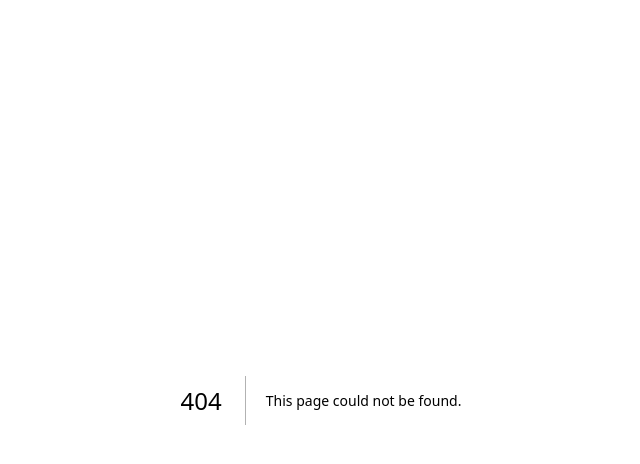
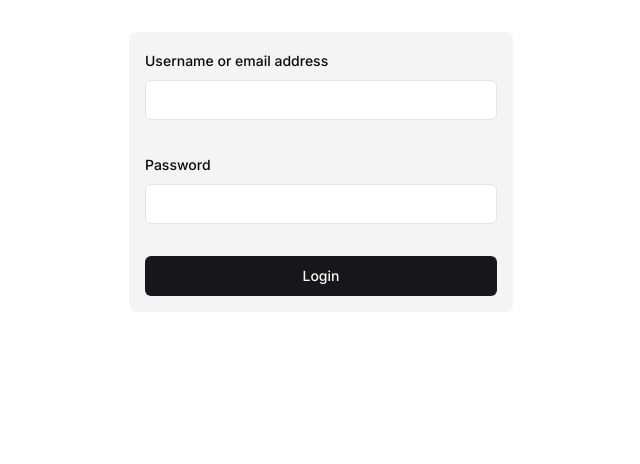
Before and after one commit to JIHONGKING/Ideation-Frontend, a Next.js app: page /login in a window 1280 px wide. Before the commit this address had no page. Shown: the top 464 px of the page, without its empty margins (319-959 px from the left). Built offline with nearby package versions, Linux system fonts and the light colour scheme.

Commit message:
Added a simple login page.

```diff
--- /dev/null
+++ b/src/app/login/page.tsx
@@ -0,0 +1,75 @@
+"use client";
+
+import { Button } from "@/components/ui/button";
+import {
+  Form,
+  FormControl,
+  FormField,
+  FormItem,
+  FormLabel,
+  FormMessage,
+} from "@/components/ui/form";
+import { Input } from "@/components/ui/input";
+import { zodResolver } from "@hookform/resolvers/zod";
+import { useForm } from "react-hook-form";
+import { z } from "zod";
+
+const loginSchema = z.object({
+  username: z.string(),
+  password: z.string(),
+});
+
+export default function Page() {
+  const form = useForm<z.infer<typeof loginSchema>>({
+    resolver: zodResolver(loginSchema),
+    defaultValues: {
+      username: "",
+      password: "",
+    },
+  });
+
+  // TODO: Call login server action
+  function onSubmit(values: z.infer<typeof loginSchema>) {
+    console.log(values);
+  }
+  return (
+    <main className="p-8 flex flex-col items-center">
+      <Form {...form}>
+        <form
+          onSubmit={form.handleSubmit(onSubmit)}
+          className="space-y-8 min-w-96 bg-secondary rounded-lg p-4"
+        >
+          <FormField
+            control={form.control}
+            name="username"
+            render={({ field }) => (
+              <FormItem>
+                <FormLabel>Username or email address</FormLabel>
+                <FormControl>
+                  <Input {...field} />
+                </FormControl>
+                <FormMessage />
+              </FormItem>
+            )}
+          />
+          <FormField
+            control={form.control}
+            name="password"
+            render={({ field }) => (
+              <FormItem>
+                <FormLabel>Password</FormLabel>
+                <FormControl>
+                  <Input {...field} />
+                </FormControl>
+                <FormMessage />
+              </FormItem>
+            )}
+          />
+          <Button type="submit" className="w-full">
+            Login
+          </Button>
+        </form>
+      </Form>
+    </main>
+  );
+}
--- /dev/null
+++ b/src/components/ui/button.tsx
@@ -0,0 +1,56 @@
+import * as React from "react"
+import { Slot } from "@radix-ui/react-slot"
+import { cva, type VariantProps } from "class-variance-authority"
+
+import { cn } from "@/lib/utils"
+
+const buttonVariants = cva(
+  "inline-flex items-center justify-center whitespace-nowrap rounded-md text-sm font-medium ring-offset-background transition-colors focus-visible:outline-none focus-visible:ring-2 focus-visible:ring-ring focus-visible:ring-offset-2 disabled:pointer-events-none disabled:opacity-50",
+  {
+    variants: {
+      variant: {
+        default: "bg-primary text-primary-foreground hover:bg-primary/90",
+        destructive:
+          "bg-destructive text-destructive-foreground hover:bg-destructive/90",
+        outline:
+          "border border-input bg-background hover:bg-accent hover:text-accent-foreground",
+        secondary:
+          "bg-secondary text-secondary-foreground hover:bg-secondary/80",
+        ghost: "hover:bg-accent hover:text-accent-foreground",
+        link: "text-primary underline-offset-4 hover:underline",
+      },
+      size: {
+        default: "h-10 px-4 py-2",
+        sm: "h-9 rounded-md px-3",
+        lg: "h-11 rounded-md px-8",
+        icon: "h-10 w-10",
+      },
+    },
+    defaultVariants: {
+      variant: "default",
+      size: "default",
+    },
+  }
+)
+
+export interface ButtonProps
+  extends React.ButtonHTMLAttributes<HTMLButtonElement>,
+    VariantProps<typeof buttonVariants> {
+  asChild?: boolean
+}
+
+const Button = React.forwardRef<HTMLButtonElement, ButtonProps>(
+  ({ className, variant, size, asChild = false, ...props }, ref) => {
+    const Comp = asChild ? Slot : "button"
+    return (
+      <Comp
+        className={cn(buttonVariants({ variant, size, className }))}
+        ref={ref}
+        {...props}
+      />
+    )
+  }
+)
+Button.displayName = "Button"
+
+export { Button, buttonVariants }
--- /dev/null
+++ b/src/components/ui/form.tsx
@@ -0,0 +1,176 @@
+import * as React from "react"
+import * as LabelPrimitive from "@radix-ui/react-label"
+import { Slot } from "@radix-ui/react-slot"
+import {
+  Controller,
+  ControllerProps,
+  FieldPath,
+  FieldValues,
+  FormProvider,
+  useFormContext,
+} from "react-hook-form"
+
+import { cn } from "@/lib/utils"
+import { Label } from "@/components/ui/label"
+
+const Form = FormProvider
+
+type FormFieldContextValue<
+  TFieldValues extends FieldValues = FieldValues,
+  TName extends FieldPath<TFieldValues> = FieldPath<TFieldValues>
+> = {
+  name: TName
+}
+
+const FormFieldContext = React.createContext<FormFieldContextValue>(
+  {} as FormFieldContextValue
+)
+
+const FormField = <
+  TFieldValues extends FieldValues = FieldValues,
+  TName extends FieldPath<TFieldValues> = FieldPath<TFieldValues>
+>({
+  ...props
+}: ControllerProps<TFieldValues, TName>) => {
+  return (
+    <FormFieldContext.Provider value={{ name: props.name }}>
+      <Controller {...props} />
+    </FormFieldContext.Provider>
+  )
+}
+
+const useFormField = () => {
+  const fieldContext = React.useContext(FormFieldContext)
+  const itemContext = React.useContext(FormItemContext)
+  const { getFieldState, formState } = useFormContext()
+
+  const fieldState = getFieldState(fieldContext.name, formState)
+
+  if (!fieldContext) {
+    throw new Error("useFormField should be used within <FormField>")
+  }
+
+  const { id } = itemContext
+
+  return {
+    id,
+    name: fieldContext.name,
+    formItemId: `${id}-form-item`,
+    formDescriptionId: `${id}-form-item-description`,
+    formMessageId: `${id}-form-item-message`,
+    ...fieldState,
+  }
+}
+
+type FormItemContextValue = {
+  id: string
+}
+
+const FormItemContext = React.createContext<FormItemContextValue>(
+  {} as FormItemContextValue
+)
+
+const FormItem = React.forwardRef<
+  HTMLDivElement,
+  React.HTMLAttributes<HTMLDivElement>
+>(({ className, ...props }, ref) => {
+  const id = React.useId()
+
+  return (
+    <FormItemContext.Provider value={{ id }}>
+      <div ref={ref} className={cn("space-y-2", className)} {...props} />
+    </FormItemContext.Provider>
+  )
+})
+FormItem.displayName = "FormItem"
+
+const FormLabel = React.forwardRef<
+  React.ElementRef<typeof LabelPrimitive.Root>,
+  React.ComponentPropsWithoutRef<typeof LabelPrimitive.Root>
+>(({ className, ...props }, ref) => {
+  const { error, formItemId } = useFormField()
+
+  return (
+    <Label
+      ref={ref}
+      className={cn(error && "text-destructive", className)}
+      htmlFor={formItemId}
+      {...props}
+    />
+  )
+})
+FormLabel.displayName = "FormLabel"
+
+const FormControl = React.forwardRef<
+  React.ElementRef<typeof Slot>,
+  React.ComponentPropsWithoutRef<typeof Slot>
+>(({ ...props }, ref) => {
+  const { error, formItemId, formDescriptionId, formMessageId } = useFormField()
+
+  return (
+    <Slot
+      ref={ref}
+      id={formItemId}
+      aria-describedby={
+        !error
+          ? `${formDescriptionId}`
+          : `${formDescriptionId} ${formMessageId}`
+      }
+      aria-invalid={!!error}
+      {...props}
+    />
+  )
+})
+FormControl.displayName = "FormControl"
+
+const FormDescription = React.forwardRef<
+  HTMLParagraphElement,
+  React.HTMLAttributes<HTMLParagraphElement>
+>(({ className, ...props }, ref) => {
+  const { formDescriptionId } = useFormField()
+
+  return (
+    <p
+      ref={ref}
+      id={formDescriptionId}
+      className={cn("text-sm text-muted-foreground", className)}
+      {...props}
+    />
+  )
+})
+FormDescription.displayName = "FormDescription"
+
+const FormMessage = React.forwardRef<
+  HTMLParagraphElement,
+  React.HTMLAttributes<HTMLParagraphElement>
+>(({ className, children, ...props }, ref) => {
+  const { error, formMessageId } = useFormField()
+  const body = error ? String(error?.message) : children
+
+  if (!body) {
+    return null
+  }
+
+  return (
+    <p
+      ref={ref}
+      id={formMessageId}
+      className={cn("text-sm font-medium text-destructive", className)}
+      {...props}
+    >
+      {body}
+    </p>
+  )
+})
+FormMessage.displayName = "FormMessage"
+
+export {
+  useFormField,
+  Form,
+  FormItem,
+  FormLabel,
+  FormControl,
+  FormDescription,
+  FormMessage,
+  FormField,
+}
--- /dev/null
+++ b/src/components/ui/input.tsx
@@ -0,0 +1,25 @@
+import * as React from "react"
+
+import { cn } from "@/lib/utils"
+
+export interface InputProps
+  extends React.InputHTMLAttributes<HTMLInputElement> {}
+
+const Input = React.forwardRef<HTMLInputElement, InputProps>(
+  ({ className, type, ...props }, ref) => {
+    return (
+      <input
+        type={type}
+        className={cn(
+          "flex h-10 w-full rounded-md border border-input bg-background px-3 py-2 text-sm ring-offset-background file:border-0 file:bg-transparent file:text-sm file:font-medium placeholder:text-muted-foreground focus-visible:outline-none focus-visible:ring-2 focus-visible:ring-ring focus-visible:ring-offset-2 disabled:cursor-not-allowed disabled:opacity-50",
+          className
+        )}
+        ref={ref}
+        {...props}
+      />
+    )
+  }
+)
+Input.displayName = "Input"
+
+export { Input }
--- /dev/null
+++ b/src/components/ui/label.tsx
@@ -0,0 +1,26 @@
+"use client"
+
+import * as React from "react"
+import * as LabelPrimitive from "@radix-ui/react-label"
+import { cva, type VariantProps } from "class-variance-authority"
+
+import { cn } from "@/lib/utils"
+
+const labelVariants = cva(
+  "text-sm font-medium leading-none peer-disabled:cursor-not-allowed peer-disabled:opacity-70"
+)
+
+const Label = React.forwardRef<
+  React.ElementRef<typeof LabelPrimitive.Root>,
+  React.ComponentPropsWithoutRef<typeof LabelPrimitive.Root> &
+    VariantProps<typeof labelVariants>
+>(({ className, ...props }, ref) => (
+  <LabelPrimitive.Root
+    ref={ref}
+    className={cn(labelVariants(), className)}
+    {...props}
+  />
+))
+Label.displayName = LabelPrimitive.Root.displayName
+
+export { Label }
```
Also changed, not shown: package.json (+6 -1 lines), src/app/register/page.tsx (added), 1 other file (tests, documents, lock files or other folders).
